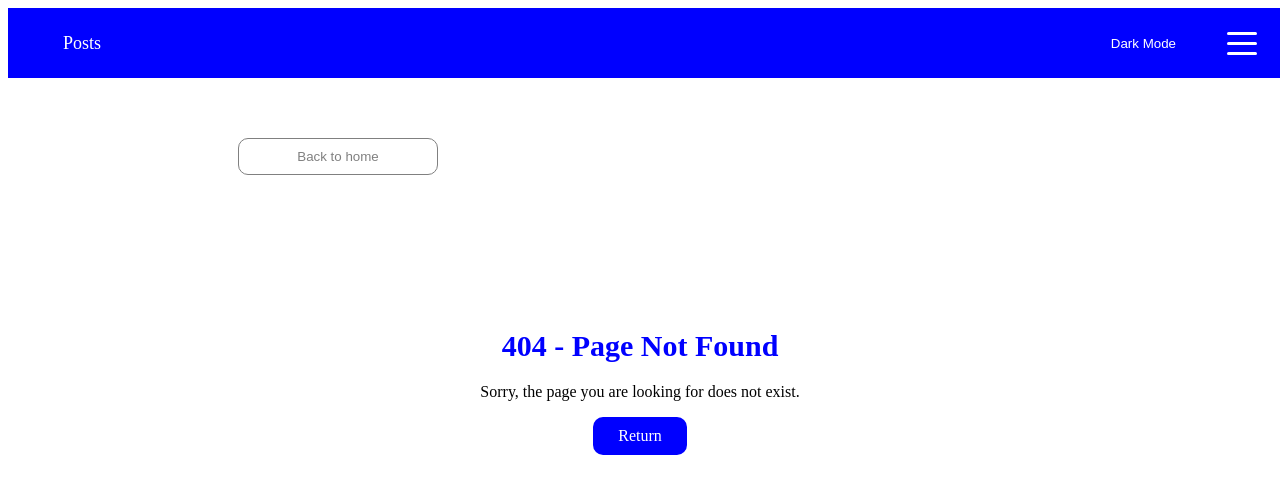
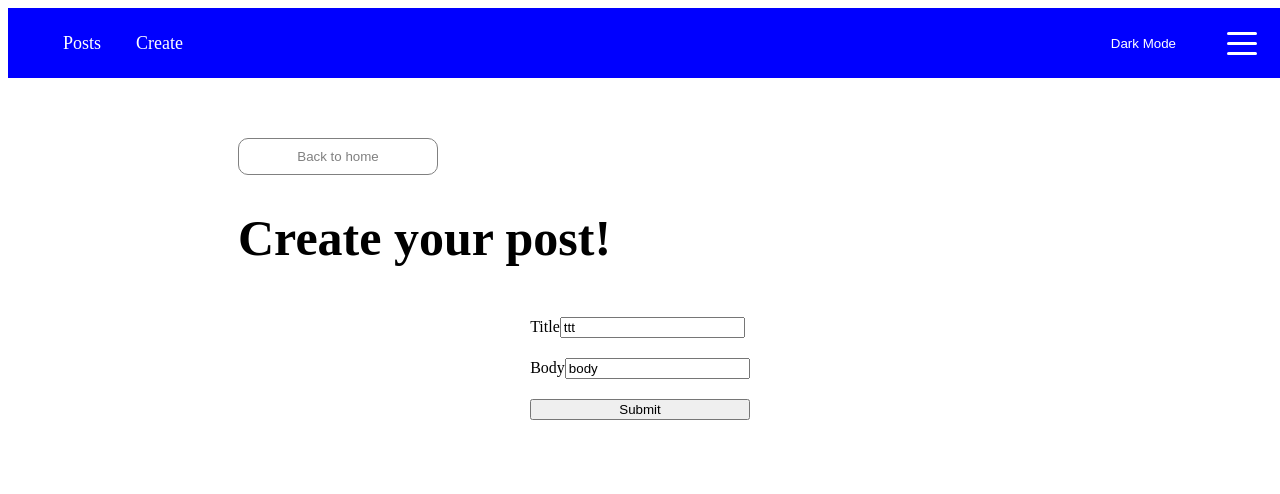
Before and after one commit to kksushka/kseniya-react-app, a React (Vite) app: page /createpost in a window 1280 px wide. Before the commit this address had no page. Shown: the top 494 px of the page. Built offline with nearby package versions, Linux system fonts and the light colour scheme.

Commit message:
add changes

```diff
--- a/package.json
+++ b/package.json
@@ -10,11 +10,15 @@
     "preview": "vite preview"
   },
   "dependencies": {
+    "@hookform/resolvers": "^5.1.1",
     "@reduxjs/toolkit": "^2.8.2",
+    "axios": "^1.10.0",
     "react": "^19.1.0",
     "react-dom": "^19.1.0",
+    "react-hook-form": "^7.60.0",
     "react-redux": "^9.2.0",
-    "react-router-dom": "^7.6.3"
+    "react-router-dom": "^7.6.3",
+    "zod": "^4.0.5"
   },
   "devDependencies": {
     "@eslint/js": "^9.29.0",
--- a/src/App.tsx
+++ b/src/App.tsx
@@ -4,6 +4,7 @@ import SignUpPage from './Pages/SignUpPage';
 import PostsPage from './Pages/PostsPage';
 import PostDetailsPage from './Pages/PostDetailsPage';
 import NotFoundPage from './Pages/NotFoundPage';
+import { CreatePost } from './Pages/CreatePost';
 
 
 
@@ -12,10 +13,14 @@ function App() {
     <BrowserRouter>
       <Routes>
         <Route path="/" element={<Navigate to="/posts" replace />} />
+
         <Route path="/signin" element={<SignInPage />} />
         <Route path="/signup" element={<SignUpPage />} />
+
         <Route path="/posts" element={<PostsPage />} />
+        <Route path="/createpost" element={<CreatePost post={{ id: 10, title: 'ttt', body: 'body', userId: 10 }} />} />
         <Route path="/posts/:id" element={<PostDetailsPage />} />
+
         <Route path="*" element={<NotFoundPage />} />
       </Routes>
     </BrowserRouter>
--- a/src/Components/Layout/Layout.tsx
+++ b/src/Components/Layout/Layout.tsx
@@ -26,6 +26,7 @@ export function Layout({ title, children }: PropsWithChildren<LayoutProps>) {
                 <nav className="header__nav">
                     <ul className="nav__list">
                         <li><Link to="/posts" className="nav__link">Posts</Link></li>
+                        <li><Link to="/createpost" className="nav__link">Create</Link></li>
                     </ul>
                 </nav>
                 <div className="header__controls">
--- /dev/null
+++ b/src/Pages/CreatePost.css
@@ -0,0 +1,5 @@
+    .create-post__form {
+        display: flex;
+        flex-direction: column;
+        gap: 20px;
+    }
--- /dev/null
+++ b/src/Pages/CreatePost.tsx
@@ -0,0 +1,72 @@
+import z from "zod"
+import Layout from "../Components/Layout/Layout"
+import { useForm } from "react-hook-form"
+import { zodResolver } from "@hookform/resolvers/zod"
+import './CreatePost.css';
+import axios, { AxiosError, type AxiosResponse } from 'axios';
+import { useEffect } from "react";
+
+const PostShema = z.object({
+    id: z.number(),
+    title: z.string().max(5, "The max value is 5 symbols"),
+    body: z.string().min(1).max(200),
+    userId: z.number(),
+})
+
+type Post = z.infer<typeof PostShema>;
+type CreatePost = Omit<Post, 'id'>;
+
+interface CreatePostProps {
+    post?: Post,
+}
+
+export const CreatePost = ({ post }: CreatePostProps) => {
+
+    const { register, handleSubmit, formState: { errors }, reset } = useForm<CreatePost>({
+        resolver: zodResolver(PostShema.omit({ 'id': true })),
+        defaultValues: {
+            title: '',
+            body: '',
+            userId: 1,
+        },
+    });
+
+    const onSave = async (values: CreatePost) => {
+        console.log(values);
+        try {
+            const { data } = await axios.post<CreatePost, AxiosResponse<Post>>('https://jsonplaceholder.typicode.com/posts',
+                { ...values }
+            );
+            console.log(data);
+            alert(`New post with ${data.id} and title ${data.title} has been created`)
+            reset();
+        } catch (err: unknown) {
+            console.log(err as AxiosError);
+        }
+    }
+
+    useEffect(() => {
+        if (post) {
+            reset(post)
+        }
+    }, [post, reset])
+
+    return (
+        <Layout title={"Create your post!"}>
+            <form onSubmit={handleSubmit(onSave)} className="create-post__form">
+                <div>
+                    <label htmlFor="title">Title</label>
+                    <input id="title" type="text" {...register("title")} className="create-post__title" />
+                    <span className="error">{errors.title?.message}</span>
+                </div>
+
+                <div>
+                    <label htmlFor="body">Body</label>
+                    <input type="body" {...register("body")} className="create-post__input" />
+                    <span className="error">{errors.title?.message}</span>
+                </div>
+                <button type="submit" className="create-post__btn">Submit</button>
+            </form>
+        </Layout>
+    )
+}
```
Also changed, not shown: src/Components/Forms/SignInNew.tsx (added, +20 -0 lines), src/Components/Layout/Layout.css (line endings or trailing spaces), 1 other file (tests, documents, lock files or other folders). Lines whose indentation alone changed are shown as unchanged.
